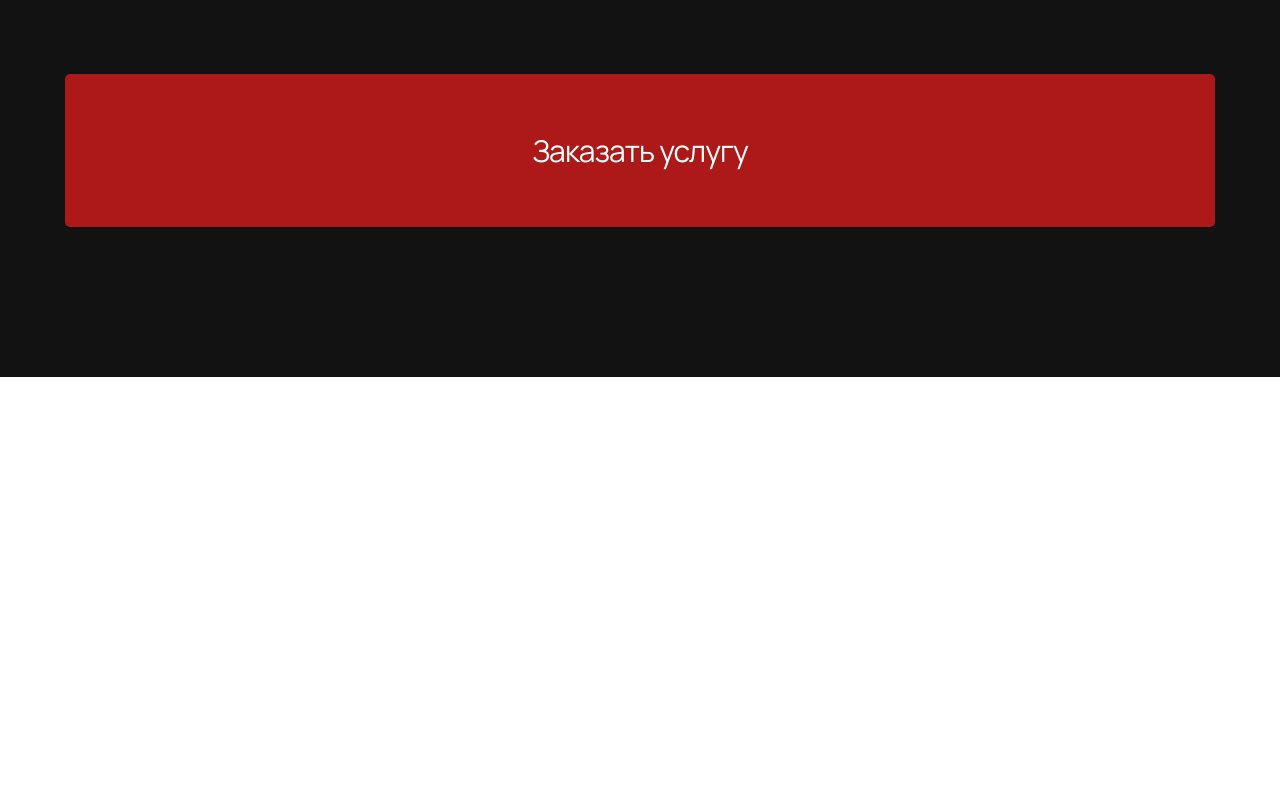
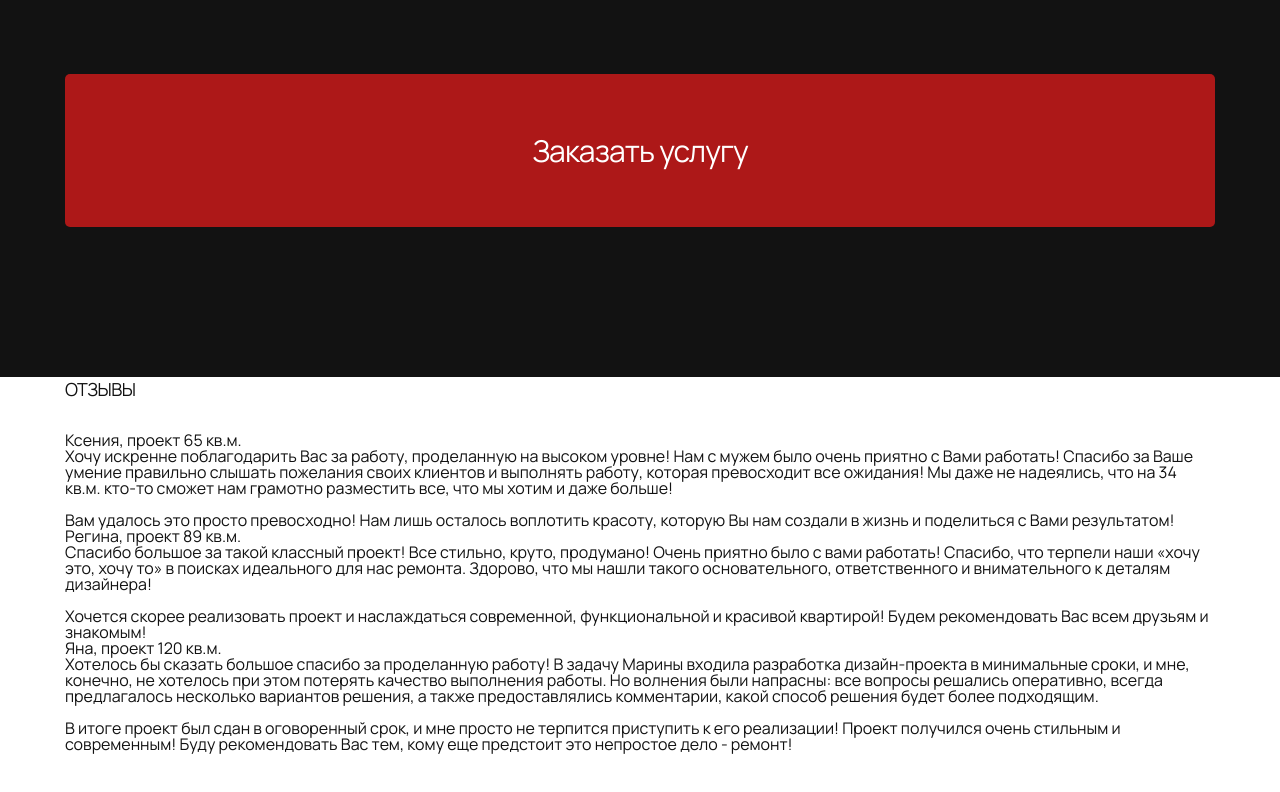
Before and after one commit to AlanKhugaev/Module1, a plain HTML site: page index.html in a window 1280 px wide. Shown: the part 4959-5751 px from the top of the page. Before the commit the page ends 5682 px from the top, so only its background shows below. Drawn offline with Linux system fonts and the light colour scheme.

Commit message:
Update index.html

```diff
--- a/index.html
+++ b/index.html
@@ -128,6 +128,56 @@
                 <button class="services__btn">Заказать услугу</button>
             </div>
         </section>
+
+
+        <section class="reviews">
+            <div id="reviews" class="container">
+                <h2 class="reviews__title">ОТЗЫВЫ</h2>
+                <div class="row">
+                    <div class="col">
+                        <div class="reviews__review">
+                            <h3 class="review__author">Ксения, проект 65 кв.м.</h3>
+                            <p class="review__text">Хочу искренне поблагодарить Вас за работу, проделанную
+                                на высоком уровне! Нам с мужем было очень приятно с Вами работать! Спасибо
+                                за Ваше умение правильно слышать пожелания своих клиентов и выполнять работу,
+                                которая превосходит все ожидания! Мы даже не надеялись, что на 34 кв.м. кто-то
+                                сможет нам грамотно разместить все, что мы хотим и даже больше!</p><br>
+                            <p class="review__text">Вам удалось это просто превосходно! Нам лишь осталось
+                                воплотить красоту, которую Вы нам создали в жизнь и поделиться с Вами результатом!</p>
+                        </div>
+                    </div>
+                    <div class="col">
+                        <div class="reviews__review">
+                            <h3 class="review__author">Регина, проект 89 кв.м.</h3>
+                            <p class="review__text">Спасибо большое за такой классный проект! Все стильно, круто,
+                                продумано! Очень приятно было с вами работать! Спасибо, что терпели наши «хочу это,
+                                хочу то» в поисках идеального для нас ремонта. Здорово, что мы нашли такого
+                                основательного, ответственного и внимательного к деталям дизайнера!</p><br>
+                            <p class="review__text">Хочется скорее реализовать проект и наслаждаться современной,
+                                функциональной и красивой квартирой! Будем рекомендовать Вас всем друзьям и знакомым!</p>
+                            </p>
+                        </div>
+                    </div>
+                </div>
+                <div class="row">
+                    <div class="reviews__review">
+                        <h3 class="review__author">Яна, проект 120 кв.м.</h3>
+                        <p class="review__text">Хотелось бы сказать большое спасибо за проделанную работу!
+                            В задачу Марины входила разработка дизайн-проекта в минимальные сроки, и мне,
+                            конечно, не хотелось при этом потерять качество выполнения работы. Но волнения
+                            были напрасны: все вопросы решались оперативно, всегда предлагалось несколько
+                            вариантов решения, а также предоставлялись комментарии, какой способ решения
+                            будет более подходящим.</p><br>
+                        <p class="review__text"> В итоге проект был сдан в оговоренный срок, и мне просто
+                            не терпится приступить к его реализации! Проект получился очень стильным и
+                            современным! Буду рекомендовать Вас тем, кому еще предстоит это непростое
+                            дело - ремонт!</p>
+                    </div>
+                </div>
+            </div>
+        </section>
+
+
         <section class="apartment-project">
             <!-- <div class="container">
                 <div class="apartment-project__wrapper">
```
